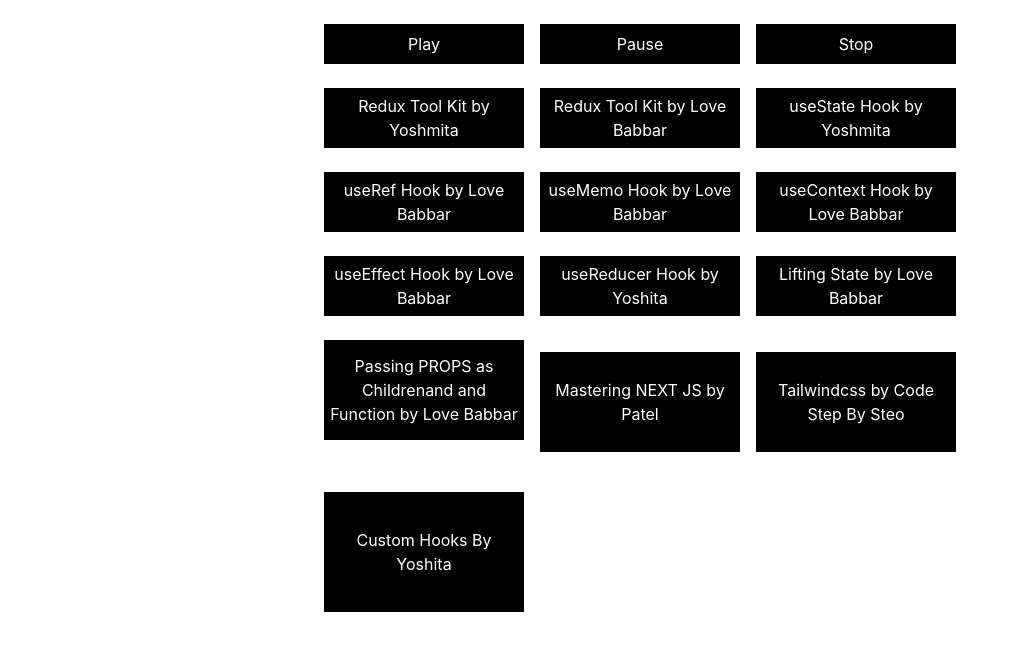
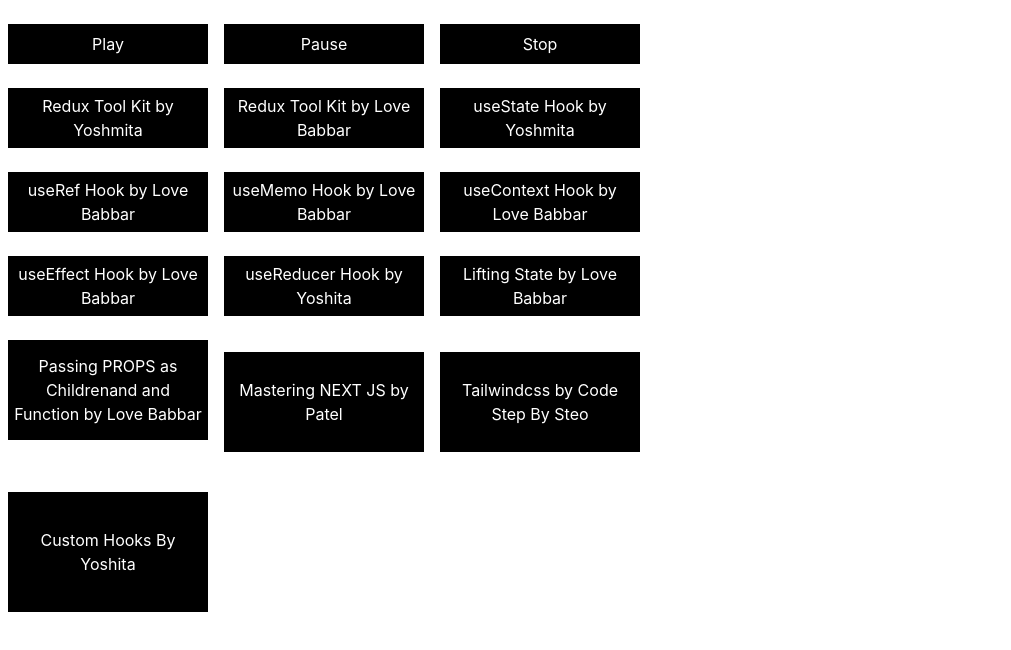
Before and after one commit to techie23456/reactVideos, a React (Vite) app: page / in a window 1280 px wide. Shown: the top 650 px of the page, without its empty margins (0-1011 px from the left). Built offline with nearby package versions, Linux system fonts and the light colour scheme.

Commit message:
pushing....

```diff
--- a/src/App.jsx
+++ b/src/App.jsx
@@ -28,7 +28,7 @@
 
   return (
   <>
-     <div className="flex justify-center">
+     <div className="">
     <div>
       <YouTube
         videoId={videoId}
```
